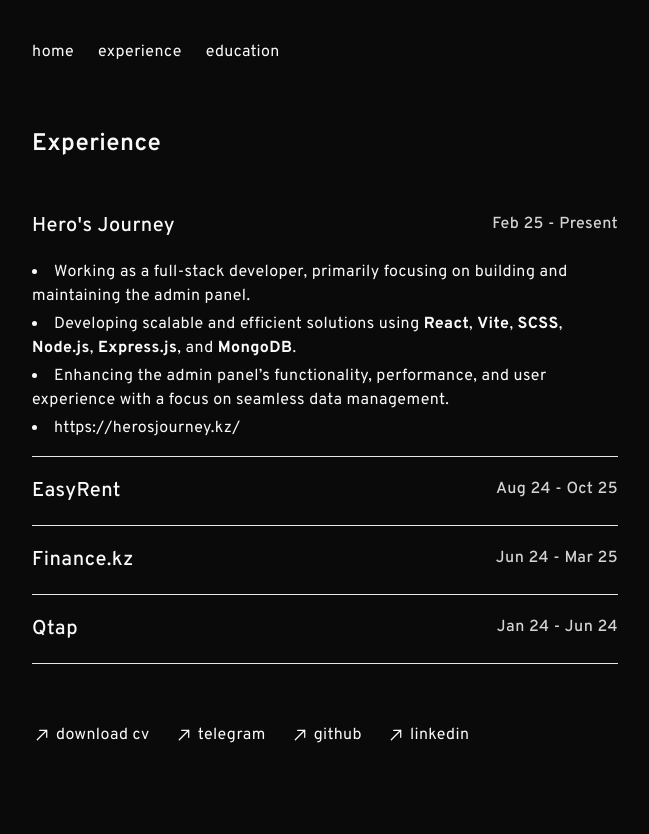
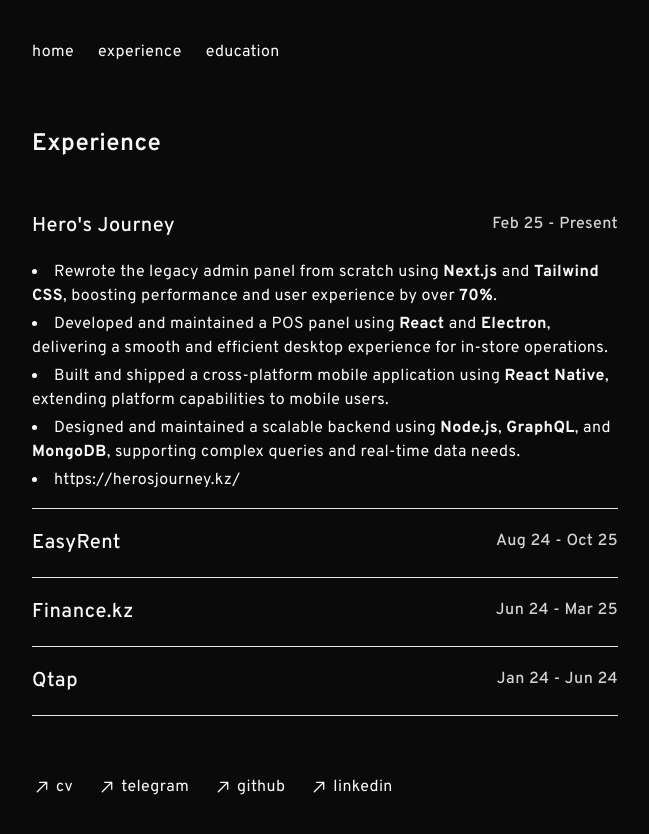
Before and after one commit to ye1sultan/portfolio, a Next.js app: page /experience in a window 1280 px wide. Shown: the top 834 px of the page, without its empty margins (315-964 px from the left). Before the commit the page ends 800 px from the top, so only its background shows below. Built offline with nearby package versions, Linux system fonts and the light colour scheme.

Commit message:
feat: update portfolio

```diff
--- a/src/shared/data/experience.tsx
+++ b/src/shared/data/experience.tsx
@@ -8,17 +8,27 @@ export const experience: IBlog[] = [
     date: "Feb 25 - Present",
     link: "https://herosjourney.kz/",
     description: [
-      "Working as a full-stack developer, primarily focusing on building and maintaining the admin panel.",
       <Fragment key="1">
-        Developing scalable and efficient solutions using{" "}
-        <span className="font-bold">React</span>,{" "}
-        <span className="font-bold">Vite</span>,{" "}
-        <span className="font-bold">SCSS</span>,{" "}
+        Rewrote the legacy admin panel from scratch using{" "}
+        <span className="font-bold">Next.js</span> and{" "}
+        <span className="font-bold">Tailwind CSS</span>, boosting performance and user experience by over{" "}
+        <span className="font-bold">70%</span>.
+      </Fragment>,
+      <Fragment key="2">
+        Developed and maintained a POS panel using{" "}
+        <span className="font-bold">React</span> and{" "}
+        <span className="font-bold">Electron</span>, delivering a smooth and efficient desktop experience for in-store operations.
+      </Fragment>,
+      <Fragment key="3">
+        Built and shipped a cross-platform mobile application using{" "}
+        <span className="font-bold">React Native</span>, extending platform capabilities to mobile users.
+      </Fragment>,
+      <Fragment key="4">
+        Designed and maintained a scalable backend using{" "}
         <span className="font-bold">Node.js</span>,{" "}
-        <span className="font-bold">Express.js</span>, and{" "}
-        <span className="font-bold">MongoDB</span>.
+        <span className="font-bold">GraphQL</span>, and{" "}
+        <span className="font-bold">MongoDB</span>, supporting complex queries and real-time data needs.
       </Fragment>,
-      "Enhancing the admin panel’s functionality, performance, and user experience with a focus on seamless data management.",
       <Link key={3} href="https://herosjourney.kz/">
         https://herosjourney.kz/
       </Link>,
--- a/src/shared/data/me.ts
+++ b/src/shared/data/me.ts
@@ -3,7 +3,7 @@ import { IMe } from "../types/me";
 export const me: IMe = {
   name: "Yelsultan Niyaztay",
   about:
-    "I do my best at night when everything is quiet and I can really dive into coding. I'm convinced my productivity has a direct correlation with caffeine levels, so with Red Bull keeping me energized, I feel unstoppable. And it's all about finding that perfect workflow that lets me get things done faster and more effectively.",
+    "I do my best work when it’s quiet and I can get in the zone — usually late at night, headphones on, Red Bull nearby, deep in code. I’m all about flow and efficiency: building fast, clean, and scalable systems without the fluff. I’m constantly refining my workflow to move quicker and ship smarter. Whether it’s diving into new tech or pushing a product over the finish line, I bring energy, focus, and a high bar for quality to everything I build.",
   links: [
     {
       name: "node.js",
--- a/src/shared/widgets/footer/index.tsx
+++ b/src/shared/widgets/footer/index.tsx
@@ -18,7 +18,7 @@ export const Footer = () => {
         className="flex gap-1 items-center text-base font-normal p-0 w-fit h-fit"
       >
         <MemoArrow className="text-xl rotate-45" />
-        download cv
+        cv
       </Button>
       {socials.map((item) => (
         <Link key={item.id} href={item.url} className="flex gap-1 items-center">
```
Also changed, not shown: 1 other file (tests, documents, lock files or other folders).
